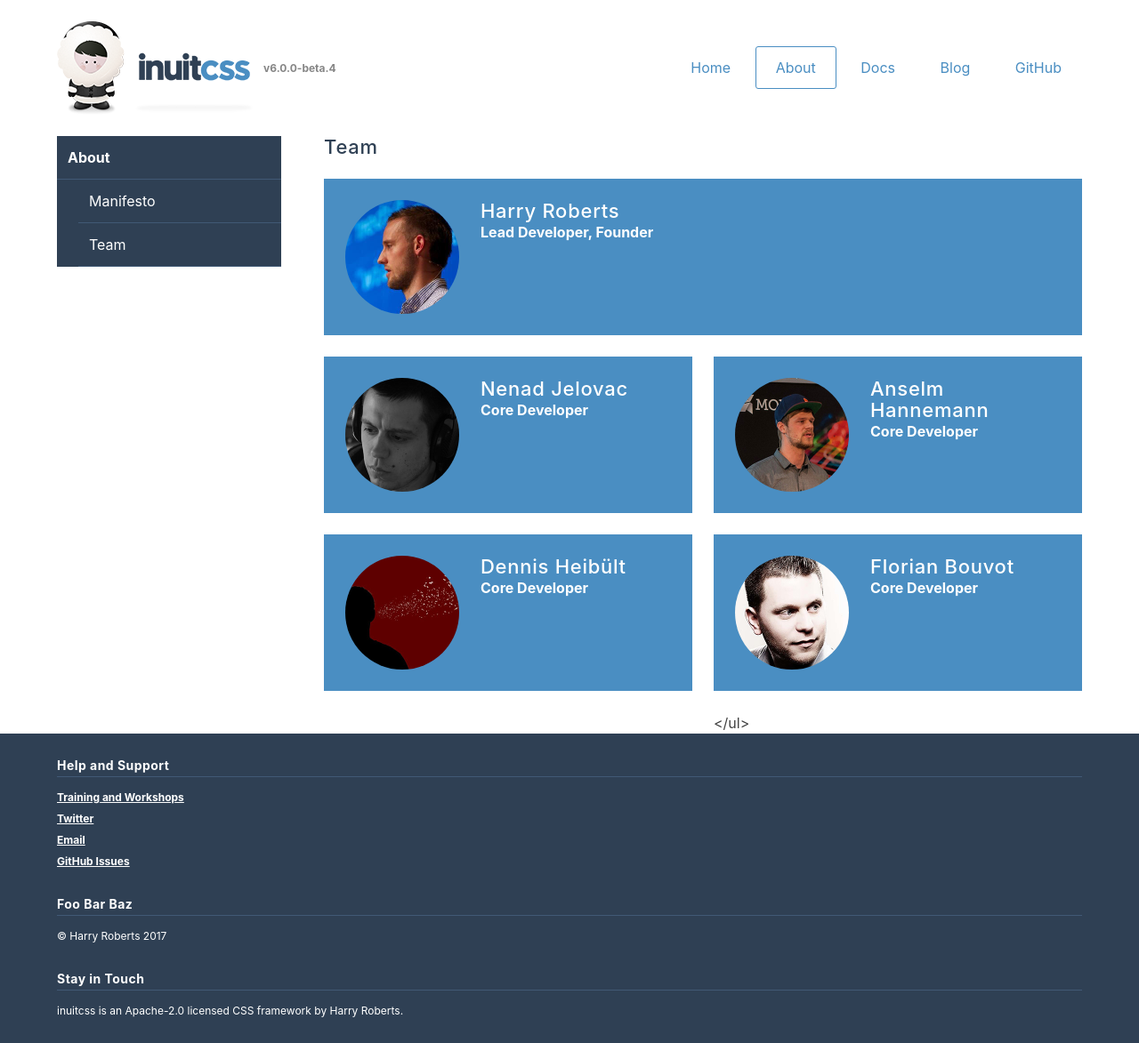
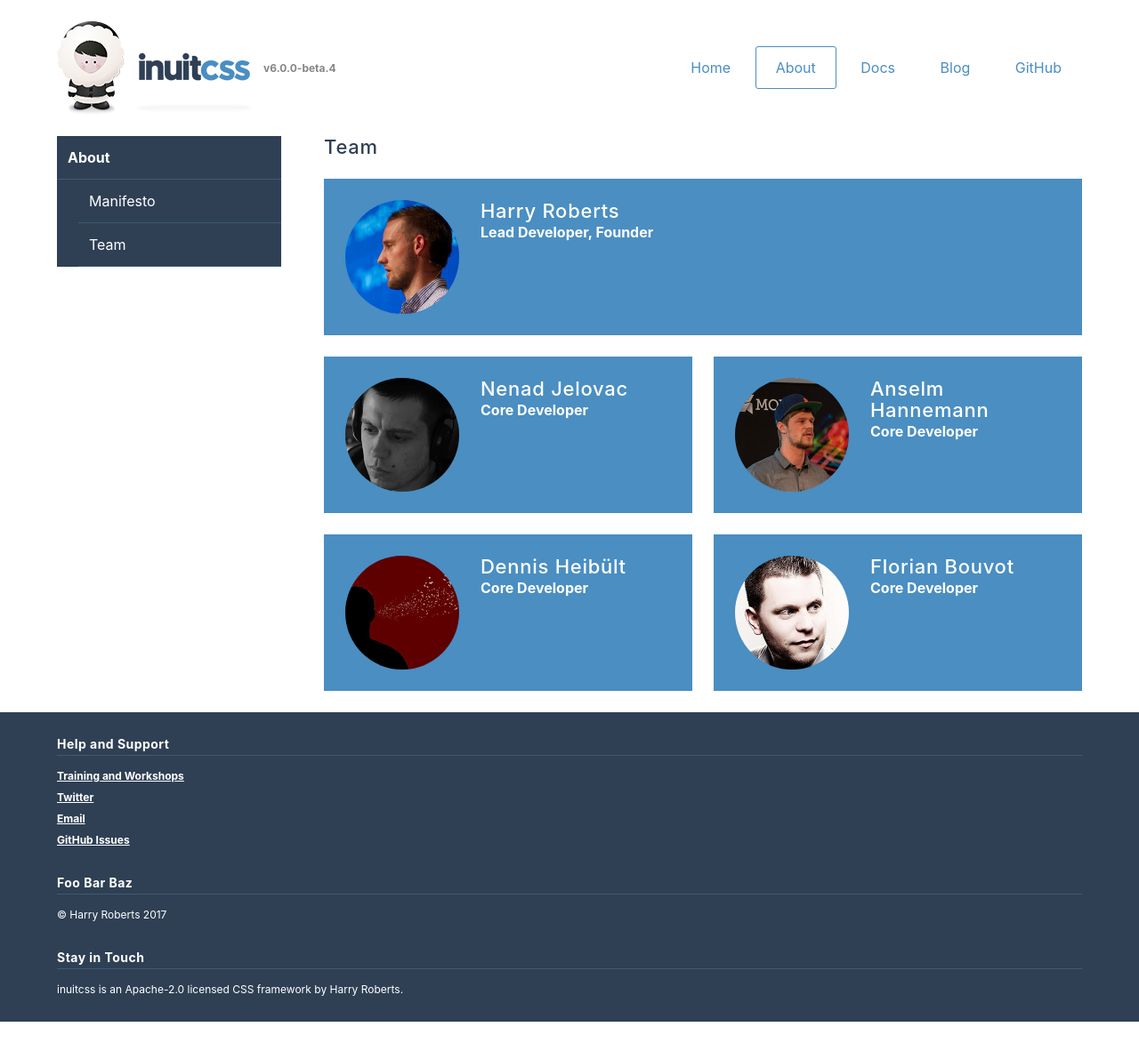
Before and after one commit to inuitcss/inuitcss.github.io, a Jekyll site: the page built from about/team.md, in a window 1280 px wide. Shown: the whole page at 89% size. Built offline with Jekyll 4.4.1, drawn with Linux system fonts in a browser that asks for light colours; after the commit the page ends 1149 px from its top, so only the background shows below that.

Commit message:
[refs #3] Fix missing closing `<li>`s

```diff
--- a/about/team.md
+++ b/about/team.md
@@ -9,7 +9,6 @@
 <ul class="o-layout">
 
   <li class="o-layout__item  u-12/12">
-
     <figure class="o-media  c-bio-mini">
       <img src="/assets/img/avatars/harry-roberts.jpg" alt="" class="o-media__img  c-avatar" />
       <div class="o-media__body">
@@ -17,9 +16,9 @@
         <strong>Lead Developer, Founder</strong>
       </div>
     </figure>
+  </li>
 
   <li class="o-layout__item  u-6/12">
-
     <figure class="o-media  c-bio-mini">
       <img src="/assets/img/avatars/nenad-jelovac.jpg" alt="" class="o-media__img  c-avatar" />
       <div class="o-media__body">
@@ -27,9 +26,9 @@
         <strong>Core Developer</strong>
       </div>
     </figure>
+  </li>
 
   <li class="o-layout__item  u-6/12">
-
     <figure class="o-media  c-bio-mini">
       <img src="/assets/img/avatars/anselm-hannemann.jpg" alt="" class="o-media__img  c-avatar" />
       <div class="o-media__body">
@@ -37,9 +36,9 @@
         <strong>Core Developer</strong>
       </div>
     </figure>
+  </li>
 
   <li class="o-layout__item  u-6/12">
-
     <figure class="o-media  c-bio-mini">
       <img src="/assets/img/avatars/dennis-heibult.jpg" alt="" class="o-media__img  c-avatar" />
       <div class="o-media__body">
@@ -47,9 +46,9 @@
         <strong>Core Developer</strong>
       </div>
     </figure>
+  </li>
 
   <li class="o-layout__item  u-6/12">
-
     <figure class="o-media  c-bio-mini">
       <img src="/assets/img/avatars/florian-Bouvot.jpg" alt="" class="o-media__img  c-avatar" />
       <div class="o-media__body">
@@ -57,5 +56,6 @@
         <strong>Core Developer</strong>
       </div>
     </figure>
+  </li>
 
 </ul>
```
